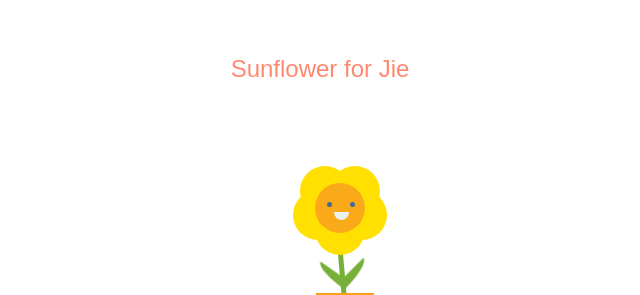
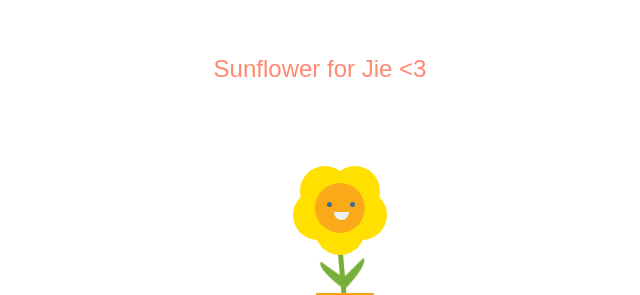
Before and after one commit to flowerforjie/flowerforjie.github.io, a plain HTML site: page index.html in a window 1280 px wide. Shown: the part 457-752 px from the top of the page, 320-960 px from the left. Drawn offline with Linux system fonts and the light colour scheme.

Commit message:
Update index.html

```diff
--- a/index.html
+++ b/index.html
@@ -7,7 +7,7 @@
     <link rel="stylesheet" href="style.css">
 </head>
 <body>
-    <div id="text">Sunflower for Jie</div>
+    <div id="text">Sunflower for Jie <3</div>
     <div id="position" class="sunflower">
         <div class="head">
             <div id="eye-1" class="eye"></div>
```
